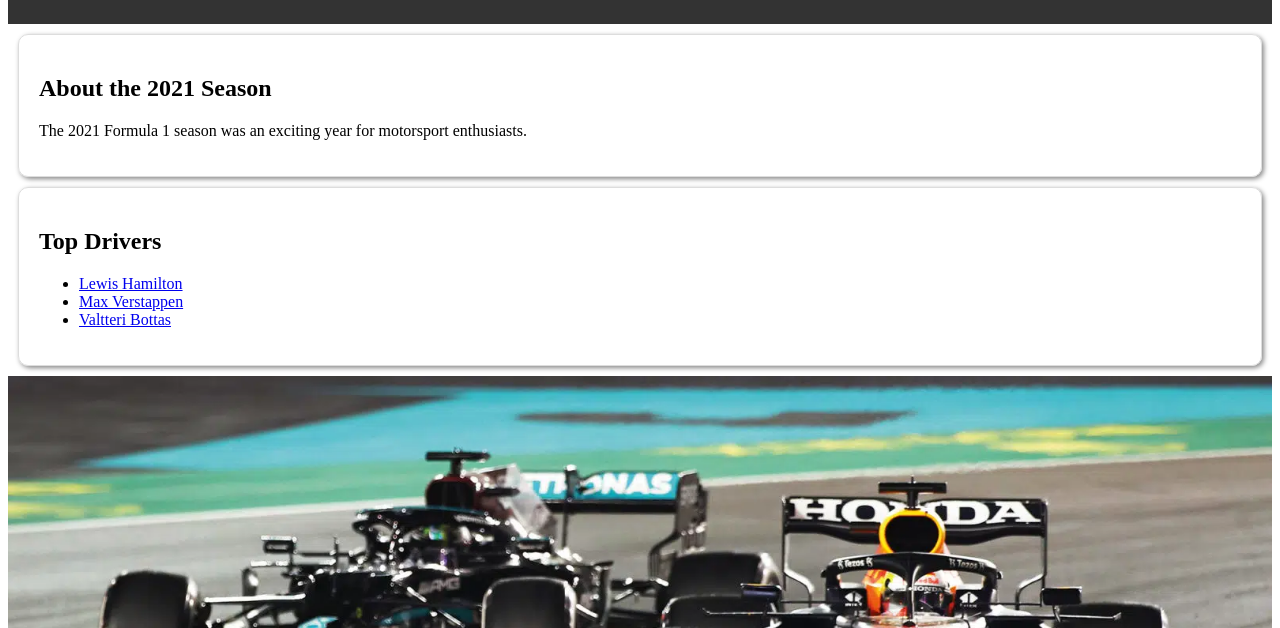
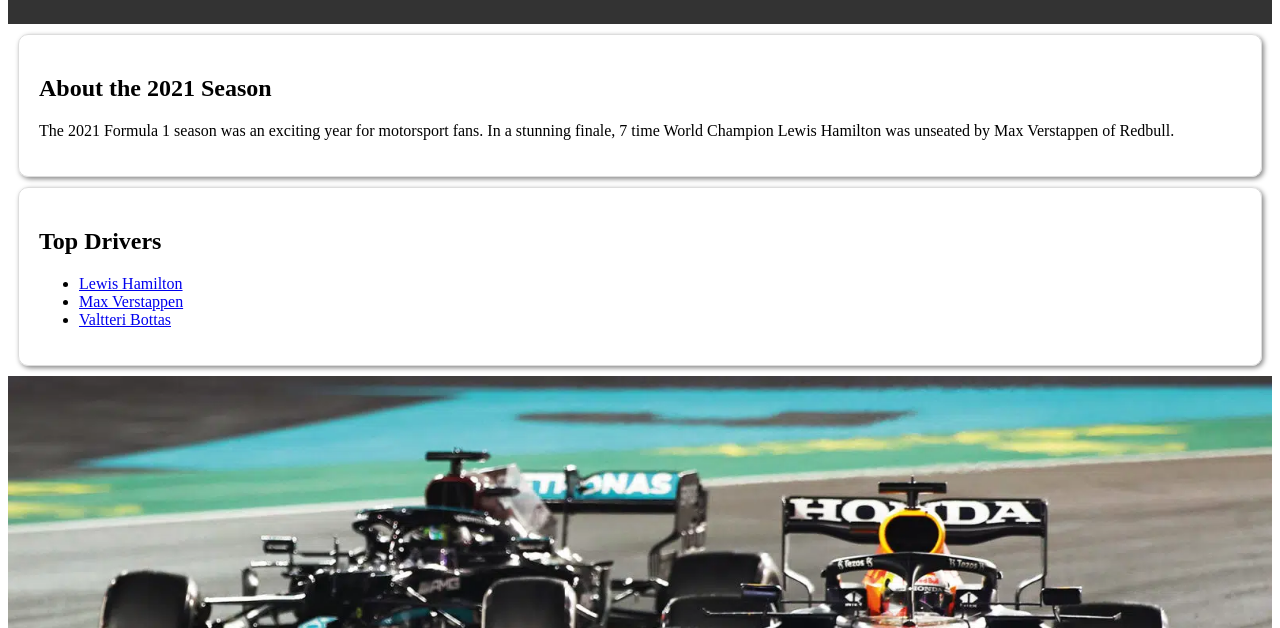
Before and after one commit to hjandhyala/hjandhyala.github.io, a plain HTML site: page index.html in a window 1280 px wide. Shown: the part 172-800 px from the top of the page. Drawn offline with Linux system fonts and the light colour scheme.

Commit message:
Update index.html

```diff
--- a/index.html
+++ b/index.html
@@ -22,7 +22,7 @@
 
     <div class="content-section">
         <h2>About the 2021 Season</h2>
-        <p>The 2021 Formula 1 season was an exciting year for motorsport enthusiasts.</p>
+        <p>The 2021 Formula 1 season was an exciting year for motorsport fans. In a stunning finale, 7 time World Champion Lewis Hamilton was unseated by Max Verstappen of Redbull.</p>
     </div>
 
     <div class="content-section">
```
